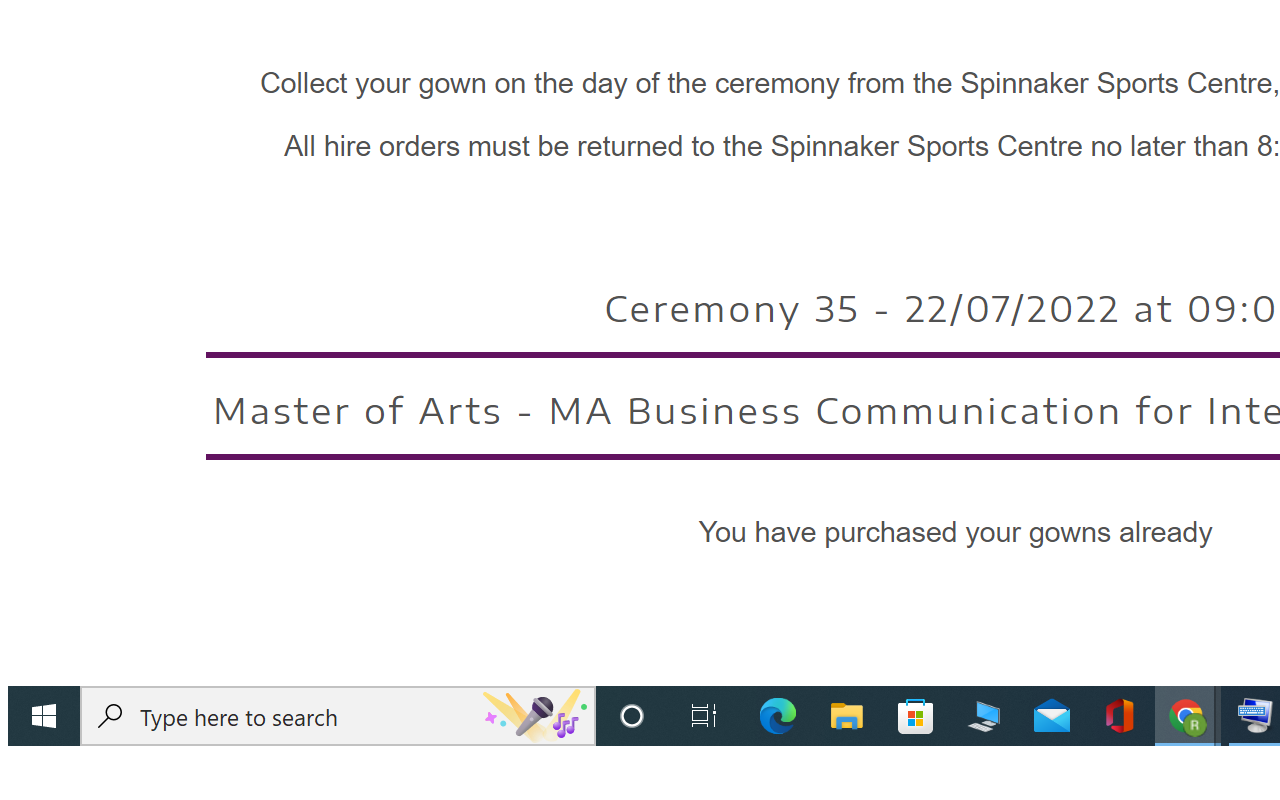
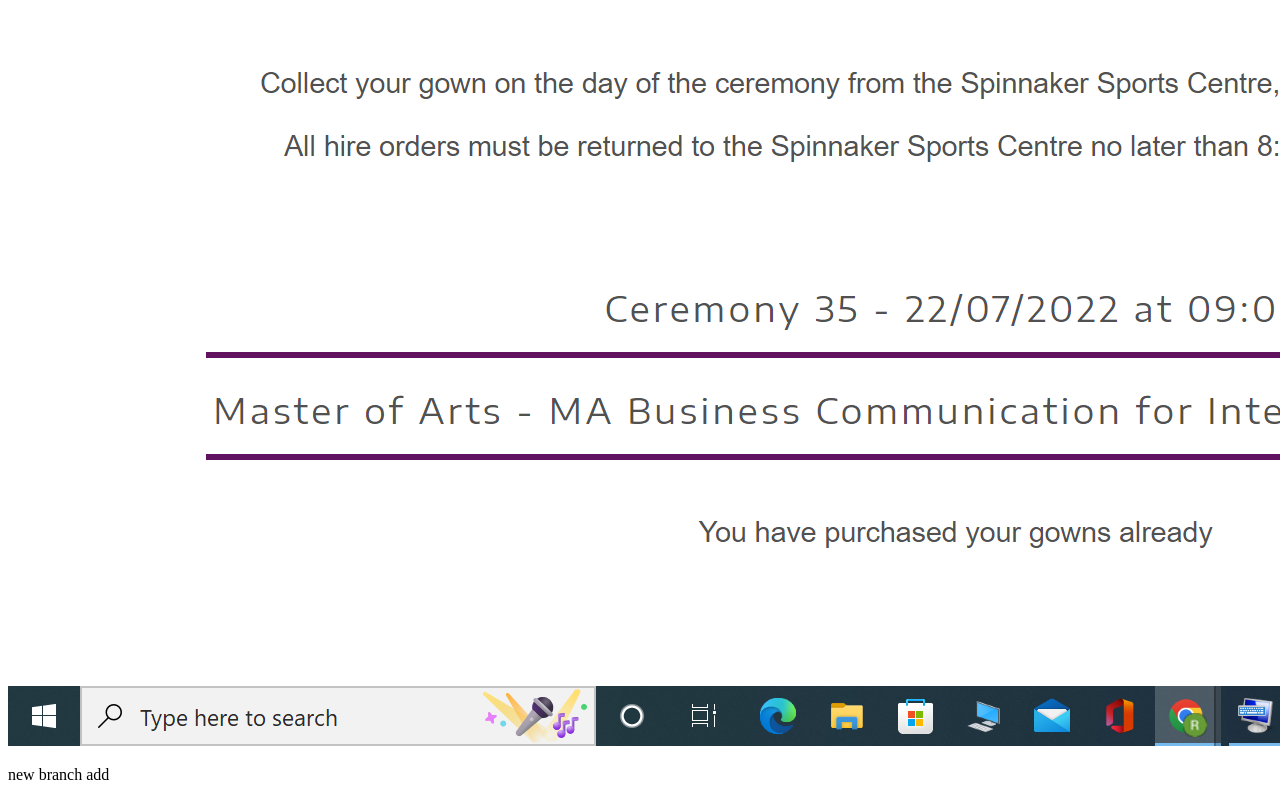
Before and after one commit to red984497/my-first-repo, a plain HTML site: page index.html in a window 1280 px wide. Shown: the part 418-1218 px from the top of the page. Before the commit the page ends 1176 px from the top, so only its background shows below. Drawn offline with Linux system fonts and the light colour scheme.

Commit message:
newbrnch added

```diff
--- a/index.html
+++ b/index.html
@@ -10,5 +10,6 @@
   <p>hello everyone </p>
 <p> change some inspect </p>
 <img src="pic.png" alt="some picture">
+<p> new branch add</p>
 </body>
 </html>
```
